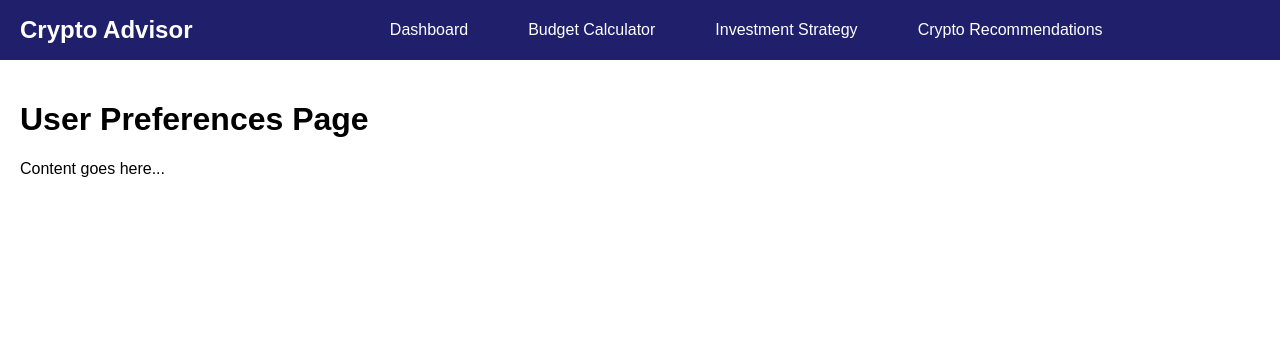
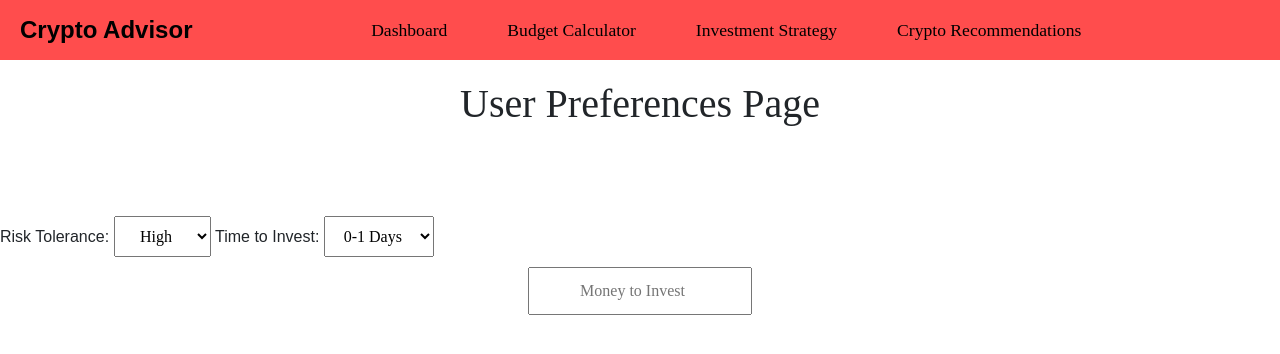
Before and after one commit to matthewhile/crypto-advisor, a plain HTML site: page src/main/resources/static/preferences.html in a window 1280 px wide. Drawn offline with nearby package versions, Linux system fonts and the light colour scheme.

Commit message:
Preferences

```diff
--- a/src/main/resources/static/css/styles.css
+++ b/src/main/resources/static/css/styles.css
@@ -4,8 +4,8 @@
 /* ============================= */
 
 #navbar {
-  background-color: rgb(31, 31, 108);
-  color: white;
+  background-color: rgb(255, 77, 77);
+  color: black;
   display: flex;
   justify-content: space-between;
   align-items: center;
@@ -28,8 +28,8 @@
 
 }
 #navbar .links a {
-  background-color: rgb(31, 31, 108);
-  color: white;
+  background-color: rgb(255, 77, 77);
+  color: black;
   border: none;
   padding: 0 30px;
   cursor: pointer;
@@ -38,11 +38,12 @@
   display: flex;
   align-items: center;
   justify-content: center;
-  font-size: 1em;
+  font-size: 1.1em;
   text-decoration: none;
+  font-family: "Times New Roman", Times, serif;
 }
 #navbar .links a:hover {
-  background-color: #777;
+  background-color: rgb(0, 0, 0);
 }
 
 
@@ -312,4 +313,33 @@ body {
 
 .register a:hover {
   text-decoration: underline;
+
 }
+
+/* ============================= */
+/*      PREFERENCES STYLES       */
+/* ============================= */
+
+#preferences .content{
+	font-family: "Times New Roman", Times, serif;
+}
+
+#Time {
+	text-align: center;
+	padding: 10px;
+	font-family: "Times New Roman", Times, serif;
+}
+
+
+#Tolerance {
+	text-align: center;
+	padding: 10px;
+	font-family: "Times New Roman", Times, serif;
+}
+
+
+#preferences #Amount {
+	text-align: center;
+	padding: 10px;
+	font-family: "Times New Roman", Times, serif;
+}
--- a/src/main/resources/static/preferences.html
+++ b/src/main/resources/static/preferences.html
@@ -3,14 +3,47 @@
     <head>
         <meta charset="UTF-8">
         <title>User Preferences</title>
-        <script src="js/navbar.js" defer></script>
+
         <link rel="stylesheet" href="css/styles.css">
+    	<script src="js/navbar.js" defer></script>
+
+        <link href="https://cdn.jsdelivr.net/npm/bootstrap@5.3.2/dist/css/bootstrap.min.css" rel="stylesheet">
+    	<link rel="stylesheet" href="https://cdnjs.cloudflare.com/ajax/libs/font-awesome/6.5.1/css/all.min.css">
+
     </head>
-    <body>
+    <body id = "preferences">
+
         <div id="navbar"></div>
+
         <div class="content">
-            <h1>User Preferences Page</h1>
-            <p>Content goes here...</p>
+            <h1 class= "text-center"> User Preferences Page</h1>
         </div>
+
+
+        <label id="Risk" for="Risk Tolerance">Risk Tolerance:</label>
+
+		<select name="Risk Tolerance" id="Tolerance">
+  			<option value="High">High</option>
+  			<option value="Medium">Medium</option>
+  			<option value="Low">Low</option>
+		</select>
+
+
+
+		<label id ="Invest" for ="Time to Invest">Time to Invest:</label>
+		<select name="Time to Invest" id="Time">
+  			<option value="0-1 Days">0-1 Days</option>
+  			<option value="2-4 Days">2-4 Days</option>
+  			<option value="5-7 Days">5-7 Days</option>
+  			<option value="1-2 Weeks">1-2 Weeks</option>
+  			<option value="2-4 Weeks">2-4 Weeks</option>
+
+		</select>
+
+
+		<div class="input-box" id="Amount">
+                    <input id="Amount" type="number" placeholder="Money to Invest" required>
+                 </div>
+
     </body>
 </html>
```
